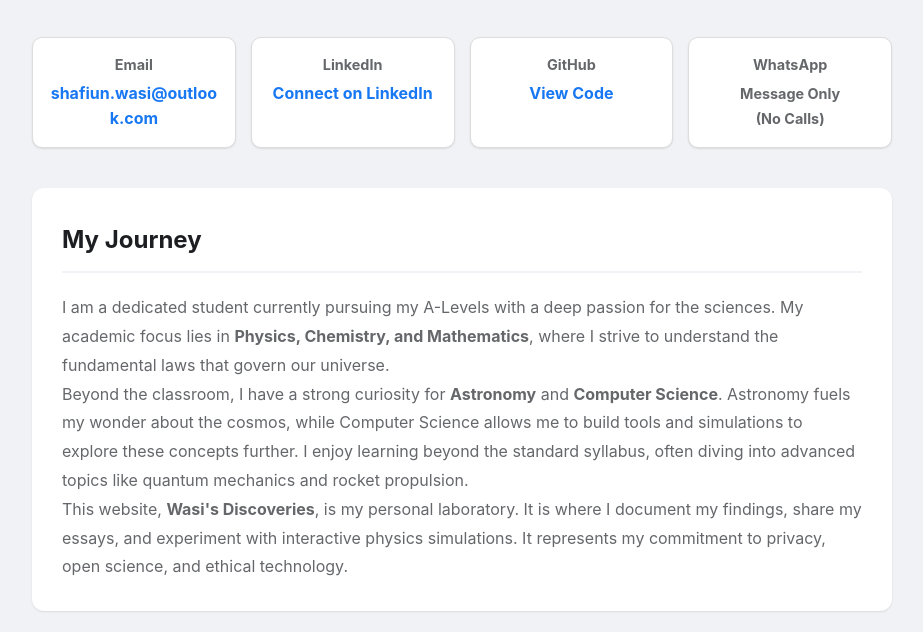
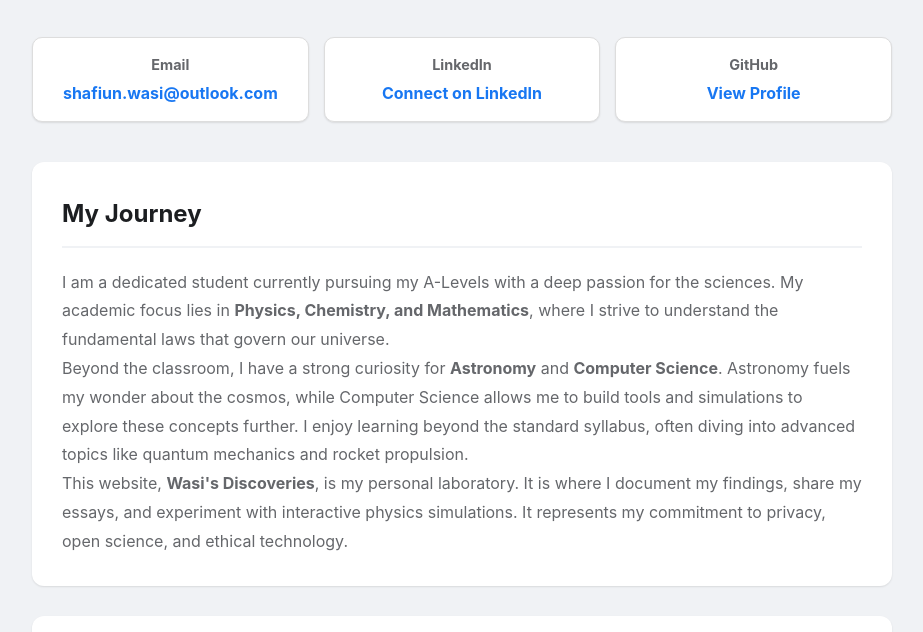
Before and after one commit to MDSUWasi/Wasi-Discoveries, a plain HTML site: page sites/About/index.html in a window 1280 px wide. Shown: the part 168-800 px from the top of the page, without its empty margins (178-1101 px from the left). Drawn offline with Linux system fonts and the light colour scheme.

Commit message:
Update index.html

```diff
--- a/sites/About/index.html
+++ b/sites/About/index.html
@@ -139,12 +139,9 @@
             <div class="contact-card">
                 <h4>GitHub</h4>
 
-                <a href="https://github.com/MDSUWasi" target="_blank">View Code</a>
+                <a href="https://github.com/MDSUWasi" target="_blank">View Profile</a>
             </div>
-            <div class="contact-card">
-                <h4>WhatsApp</h4>
-                <span style="color: var(--text-secondary); font-size: 0.9rem;">Message Only<br>(No Calls)</span>
-            </div>
+
         </div>
 
         <!-- Biography -->
```
